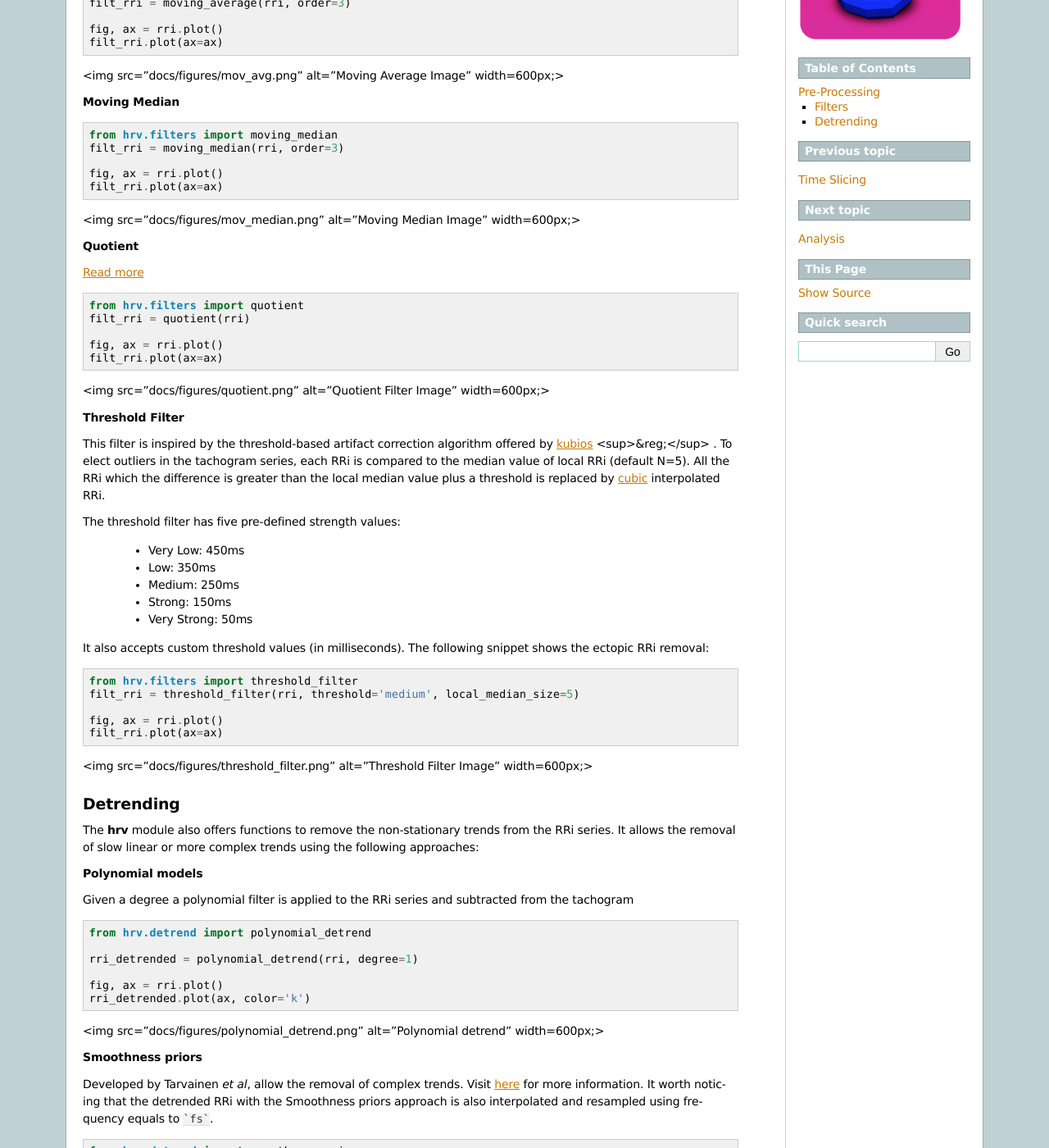
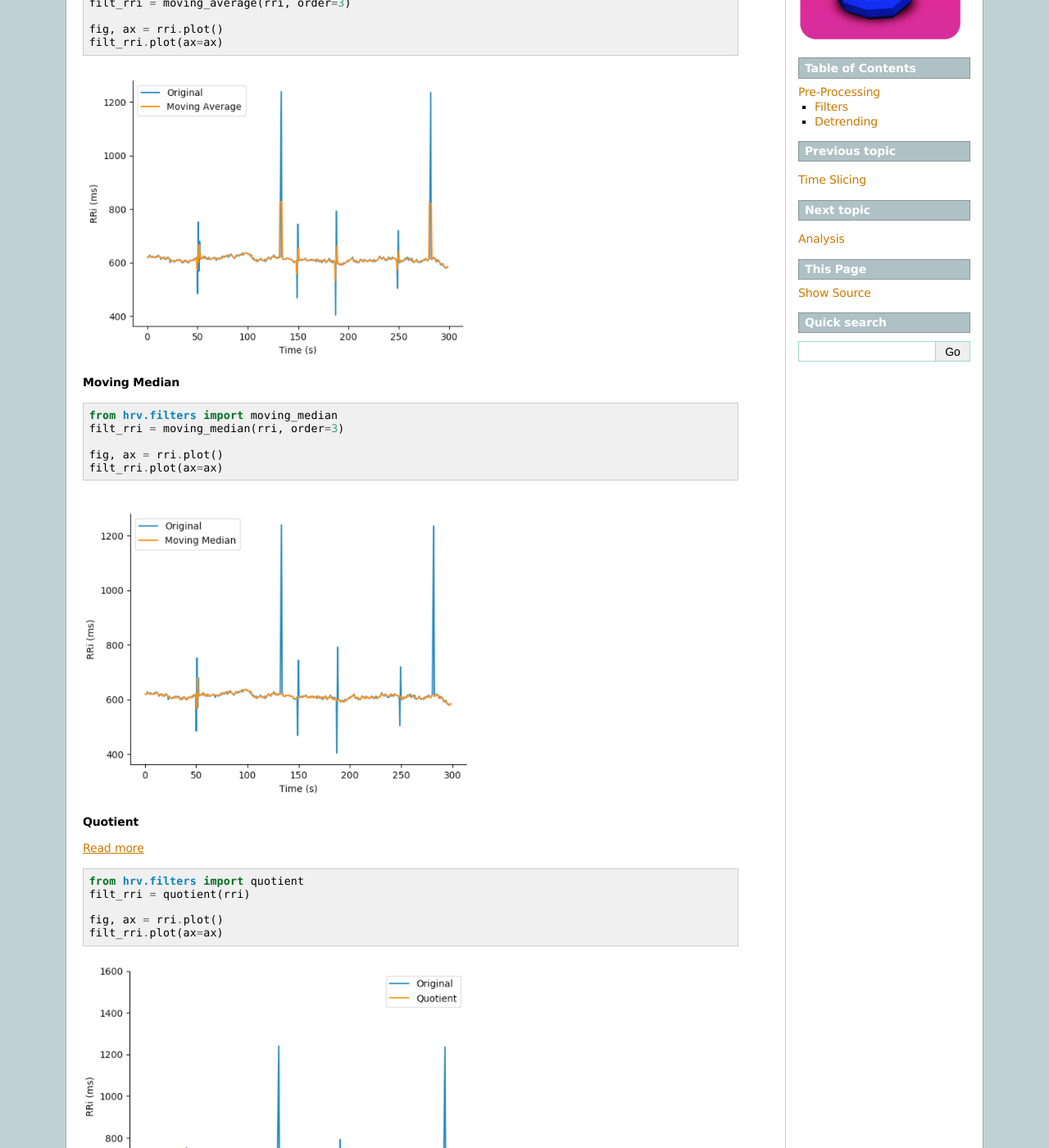
Before and after one commit to rhenanbartels/hrv, a Sphinx documentation site: the page built from docs/source/preprocessing.rst, in a window 1280 px wide and 1400 px high, scrolled down 199 px. Shown: the whole window at 82% size. Built offline with Sphinx 7.4.7, drawn with Linux system fonts in a browser that asks for light colours; some of the changed text lies outside the part shown.

Commit message:
Add imagens to docs

```diff
--- a/docs/source/analysis.rst
+++ b/docs/source/analysis.rst
@@ -67,4 +67,5 @@ It is also possible to depict the Poincaré Plot, from which SD1 and SD2 are der
 
     rri.poincare_plot()
 
-<img src="docs/figures/poincare.png" alt="Poincare Image"  width=600px;>
+.. image:: ../figures/poincare.png
+   :width: 500 px
--- a/docs/source/preprocessing.rst
+++ b/docs/source/preprocessing.rst
@@ -14,7 +14,8 @@ Filters
     fig, ax = rri.plot()
     filt_rri.plot(ax=ax)
 
-<img src="docs/figures/mov_avg.png" alt="Moving Average Image"  width=600px;>
+.. image:: ../figures/mov_avg.png
+    :width: 500 px
 
 **Moving Median**
 
@@ -26,7 +27,9 @@ Filters
     fig, ax = rri.plot()
     filt_rri.plot(ax=ax)
 
-<img src="docs/figures/mov_median.png" alt="Moving Median Image"  width=600px;>
+
+.. image:: ../figures/mov_median.png
+    :width: 500 px
 
 **Quotient**
 
@@ -42,7 +45,8 @@ Filters
     fig, ax = rri.plot()
     filt_rri.plot(ax=ax)
 
-<img src="docs/figures/quotient.png" alt="Quotient Filter Image"  width=600px;>
+.. image:: ../figures/quotient.png
+    :width: 500 px
 
 **Threshold Filter**
 
@@ -73,7 +77,8 @@ The following snippet shows the ectopic RRi removal:
     fig, ax = rri.plot()
     filt_rri.plot(ax=ax)
 
-<img src="docs/figures/threshold_filter.png" alt="Threshold Filter Image"  width=600px;>
+.. image:: ../figures/threshold_filter.png
+    :width: 500 px
 
 Detrending
 ##########
@@ -94,7 +99,9 @@ Given a degree a polynomial filter is applied to the RRi series and subtracted f
     fig, ax = rri.plot()
     rri_detrended.plot(ax, color='k')
 
-<img src="docs/figures/polynomial_detrend.png" alt="Polynomial detrend"  width=600px;>
+.. image:: ../figures/polynomial_detrend.png
+    :width: 500 px
+
 
 **Smoothness priors**
 
@@ -113,7 +120,8 @@
     fig, ax = rri.plot()
     rri_detrended.plot(ax, color='k')
 
-<img src="docs/figures/smoothness_priors.png" alt="Smoothness priors detrend"  width=600px;>
+.. image:: ../figures/smoothness_priors.png
+    :width: 500 px
 
 **Note:**
 this approach depends on a numpy matrix inversion and due to floating-point precision it might
@@ -132,4 +140,5 @@ Uses the lowpass filter known as  Savitzky-Golay filter to smooth the RRi series
     fig, ax = rri.plot()
     rri_detrended.plot(ax, color='k')
 
-<img src="docs/figures/savitzky_golay_detrend.png" alt="Savitzky Golay Detrend"  width=600px;>
+.. image:: ../figures/savitzky_golay_detrend.png
+    :width: 500 px
--- a/docs/source/timeslicing.rst
+++ b/docs/source/timeslicing.rst
@@ -15,7 +15,8 @@ In the following example, we are taking a slice that starts at `100s ` and ends
 
     fig, ax = rri_range.plot(marker='.')
 
-<img src="docs/figures/rri_range.png" alt="Moving Average Image"  width=600px;>
+.. image:: ../figures/rri_range.png
+    :width: 500 px
 
 Time offset can be reset from the RRi series range:
 
@@ -23,4 +24,5 @@ Time offset can be reset from the RRi series range:
 
     rri_range.reset_time(inplace=True)
 
-<img src="docs/figures/rri_range_reset.png" alt="Moving Average Image"  width=600px;>
+.. image:: ../figures/rri_range_reset.png
+    :width: 500 px
```
Also changed, not shown: docs/source/readfiles.rst (+9 -5 lines), docs/source/visualization.rst (+6 -4 lines), docs/source/statistics.rst (line endings or trailing spaces).
